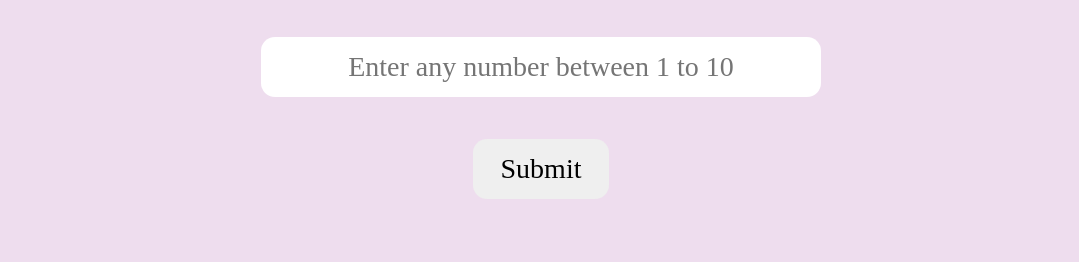
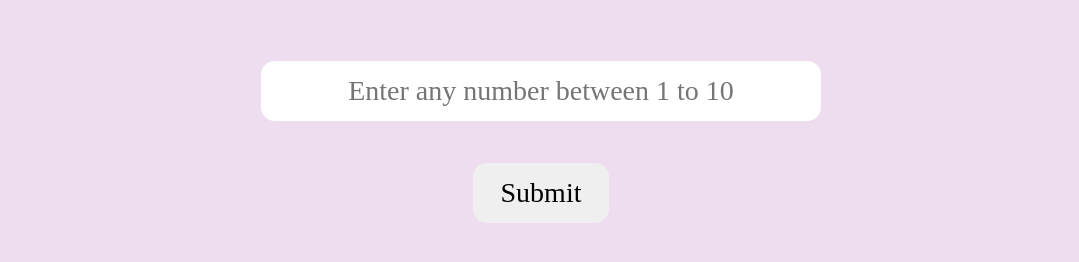
Before and after one commit to abhishek-singh31/Number-Guesser, a plain HTML site: page index.html in a window 1280 px wide. Shown: the part 268-530 px from the top of the page, without its empty margins (99-1178 px from the left). Drawn offline with Linux system fonts and the light colour scheme; a web font is replaced by a local one.

Commit message:
Added Flexbox to <main>

```diff
--- a/style.css
+++ b/style.css
@@ -10,6 +10,13 @@
 
 body{
     background:#eeddee;
+}
+
+main{
+    display: flex;
+    justify-content: center;
+    align-items: center;
+    flex-direction: column;
 }
 
 .welcome{
```
